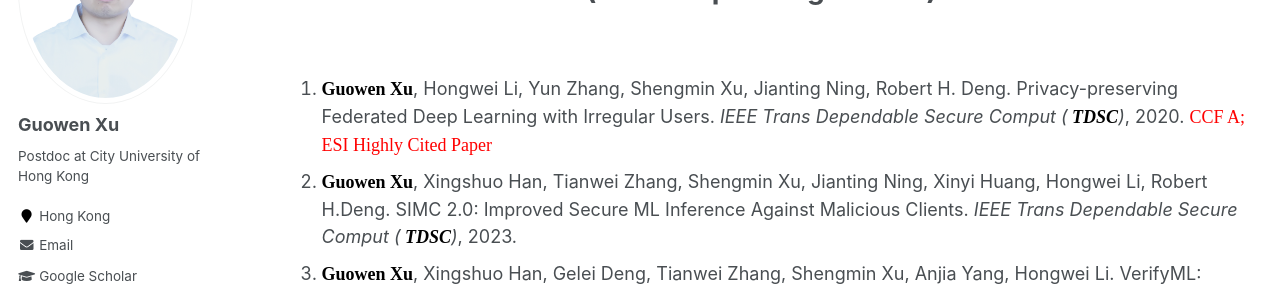
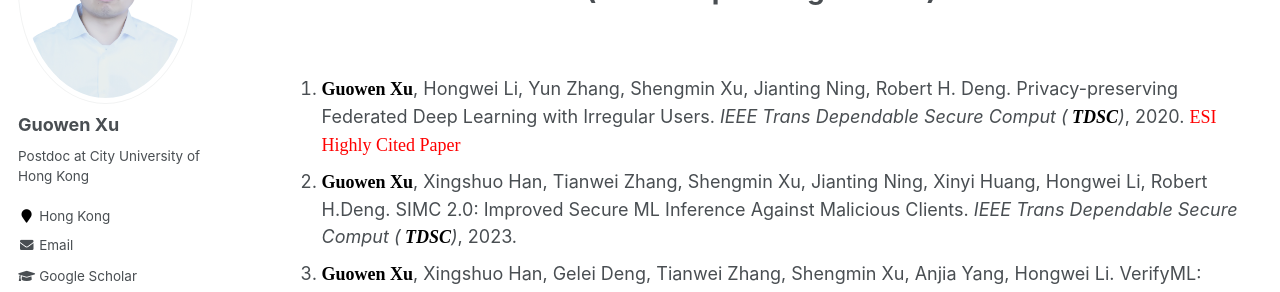
Before and after one commit to Guowen-xu/guowen-xu.github.io, a Jekyll site: the page built from _pages/publications.md, in a window 1280 px wide and 900 px high. Shown: the part 242-534 px from the top of the window. Built offline with Jekyll 4.4.1, drawn with Linux system fonts in a browser that asks for light colours; some web fonts are replaced.

Commit message:
Update publications.md

```diff
--- a/_pages/publications.md
+++ b/_pages/publications.md
@@ -14,7 +14,7 @@ You can find my articles on my [Google Scholar](https://scholar.google.com.hk/ci
 
 
 
-1. **<font face="Times New Roman" color=black size=4> Guowen Xu</font>**, Hongwei Li, Yun Zhang, Shengmin Xu, Jianting Ning, Robert H. Deng. Privacy-preserving Federated Deep Learning with Irregular Users. *IEEE Trans Dependable Secure Comput (**<font face="Times New Roman" color=black size=4> TDSC</font>**)*, 2020. <font face="Times New Roman" color=red size=4> CCF A; ESI Highly Cited Paper</font>
+1. **<font face="Times New Roman" color=black size=4> Guowen Xu</font>**, Hongwei Li, Yun Zhang, Shengmin Xu, Jianting Ning, Robert H. Deng. Privacy-preserving Federated Deep Learning with Irregular Users. *IEEE Trans Dependable Secure Comput (**<font face="Times New Roman" color=black size=4> TDSC</font>**)*, 2020. <font face="Times New Roman" color=red size=4>  ESI Highly Cited Paper</font>
 2. **<font face="Times New Roman" color=black size=4> Guowen Xu</font>**, Xingshuo Han, Tianwei Zhang, Shengmin Xu, Jianting Ning, Xinyi Huang, Hongwei Li, Robert H.Deng. SIMC 2.0: Improved Secure ML Inference Against Malicious Clients. *IEEE Trans Dependable Secure Comput (**<font face="Times New Roman" color=black size=4> TDSC</font>**)*, 2023.
 3. **<font face="Times New Roman" color=black size=4> Guowen Xu</font>**, Xingshuo Han, Gelei Deng, Tianwei Zhang, Shengmin Xu,  Anjia Yang, Hongwei Li. VerifyML: Obliviously Checking Model Fairness Resilient to Malicious Model Holder. *IEEE Trans Dependable Secure Comput (**<font face="Times New Roman" color=black size=4> TDSC</font>**)*, 2023
 4. **<font face="Times New Roman" color=black size=4> Guowen Xu</font>**, Hongwei Li, Sen Liu, Kan Yang, Xiaodong Lin. VerifyNet: Secure and Verifiable Federated Learning. *IEEE Trans. Inf. Forensics Secur (**<font face="Times New Roman" color=black size=4> TIFS</font>**)*, 2019. <font face="Times New Roman" color=red size=4> ESI Highly Cited Paper</font>
```
